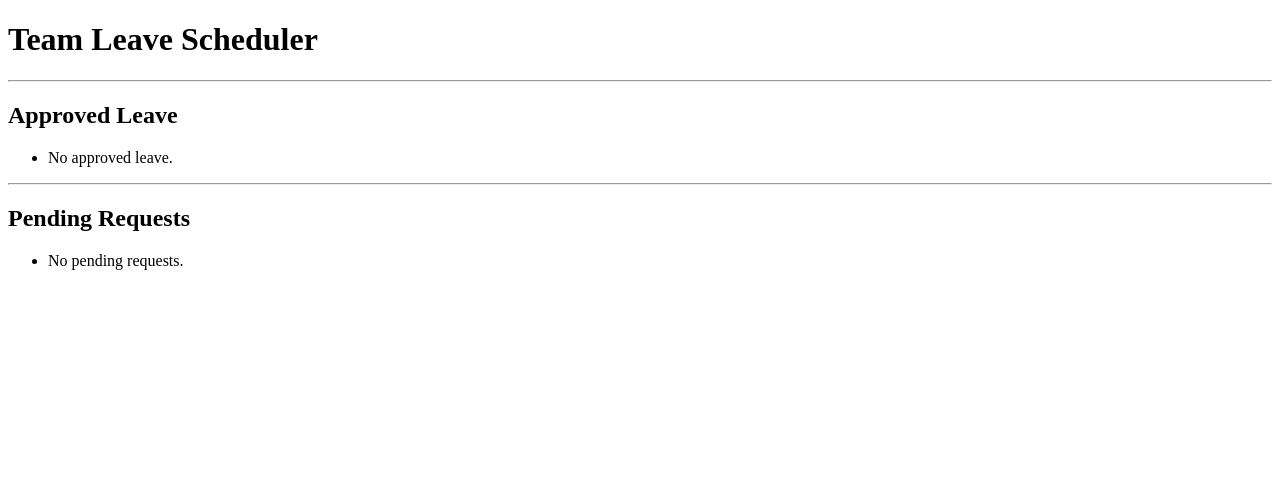
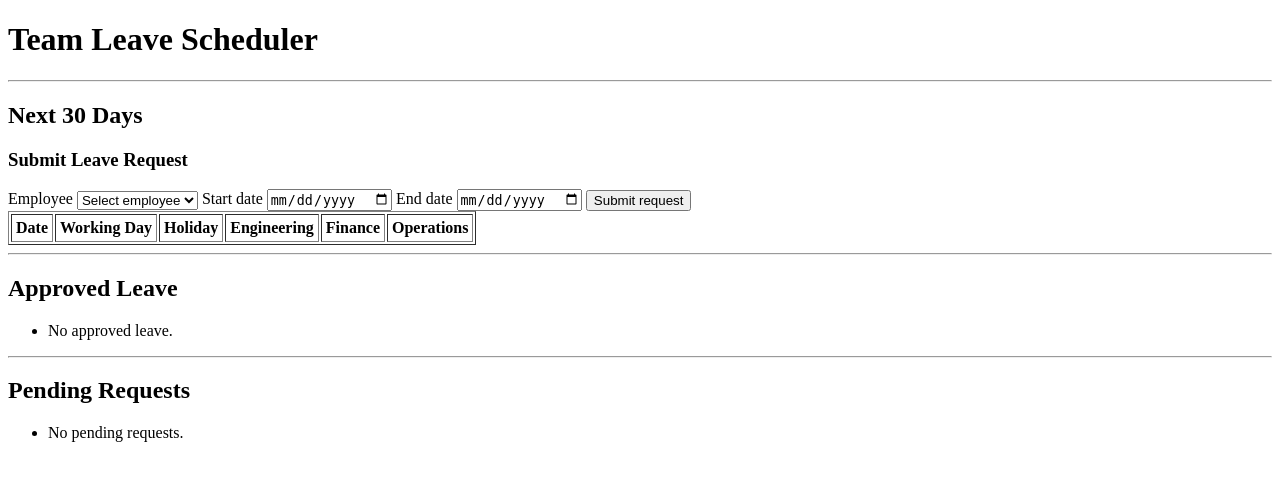
Before and after one commit to B-tech-software/team-leave-scheduler, a Flask app: page / in a window 1280 px wide. Shown: the top 481 px of the page. Run offline with Flask 3, Linux system fonts and the light colour scheme; lists and menus that the app fills with data are empty.

Commit message:
Add files via upload
Add dashboard HTML templates

```diff
--- a/templates/index.html
+++ b/templates/index.html
@@ -1,6 +1,51 @@
 {% extends "base.html" %}
 
 {% block content %}
+
+<h2>Next 30 Days</h2>
+
+<h3>Submit Leave Request</h3>
+<form method="post" action="/api/leave-requests">
+	<input type="hidden" name="_browser" value="1">
+	<label for="employee_id">Employee</label>
+	<select id="employee_id" name="employee_id" required>
+		<option value="">Select employee</option>
+		{% for employee in employees %}
+		<option value="{{ employee.id }}">{{ employee.name }} - {{ employee.team }}</option>
+		{% endfor %}
+	</select>
+
+	<label for="start_date">Start date</label>
+	<input id="start_date" name="start_date" type="date" required>
+
+	<label for="end_date">End date</label>
+	<input id="end_date" name="end_date" type="date" required>
+
+	<button type="submit">Submit request</button>
+</form>
+
+<table border="1" cellpadding="4">
+	<tr>
+		<th>Date</th>
+		<th>Working Day</th>
+		<th>Holiday</th>
+		<th>Engineering</th>
+		<th>Finance</th>
+		<th>Operations</th>
+	</tr>
+	{% for day in calendar_days %}
+	<tr>
+		<td>{{ day.date }}</td>
+		<td>{{ 'Yes' if day.working_day else 'No' }}</td>
+		<td>{{ day.holiday or '-' }}</td>
+		<td>{{ day.team_leaves.get('Engineering', [])|join(', ') or '-' }}</td>
+		<td>{{ day.team_leaves.get('Finance', [])|join(', ') or '-' }}</td>
+		<td>{{ day.team_leaves.get('Operations', [])|join(', ') or '-' }}</td>
+	</tr>
+	{% endfor %}
+</table>
+
+<hr>
 
 <h2>Approved Leave</h2>
 
@@ -8,19 +53,7 @@
 
 {% for leave in approved_requests %}
 
-<li>
-
-{{ leave.employee.name }}
-
-|
-
-{{ leave.start_date }}
-
-→
-
-{{ leave.end_date }}
-
-</li>
+<li>{{ leave.employee.name }} | {{ leave.start_date }} → {{ leave.end_date }}</li>
 
 {% else %}
 
@@ -39,17 +72,15 @@
 {% for leave in pending_requests %}
 
 <li>
-
-{{ leave.employee.name }}
-
-|
-
-{{ leave.start_date }}
-
-→
-
-{{ leave.end_date }}
-
+	{{ leave.employee.name }} | {{ leave.start_date }} → {{ leave.end_date }}
+	<form method="post" action="/api/leave-requests/{{ leave.id }}/approve">
+		<input type="hidden" name="_browser" value="1">
+		<button type="submit">Approve</button>
+	</form>
+	<form method="post" action="/api/leave-requests/{{ leave.id }}/reject">
+		<input type="hidden" name="_browser" value="1">
+		<button type="submit">Reject</button>
+	</form>
 </li>
 
 {% else %}
```
Also changed, not shown: templates/base.html (line endings or trailing spaces).
